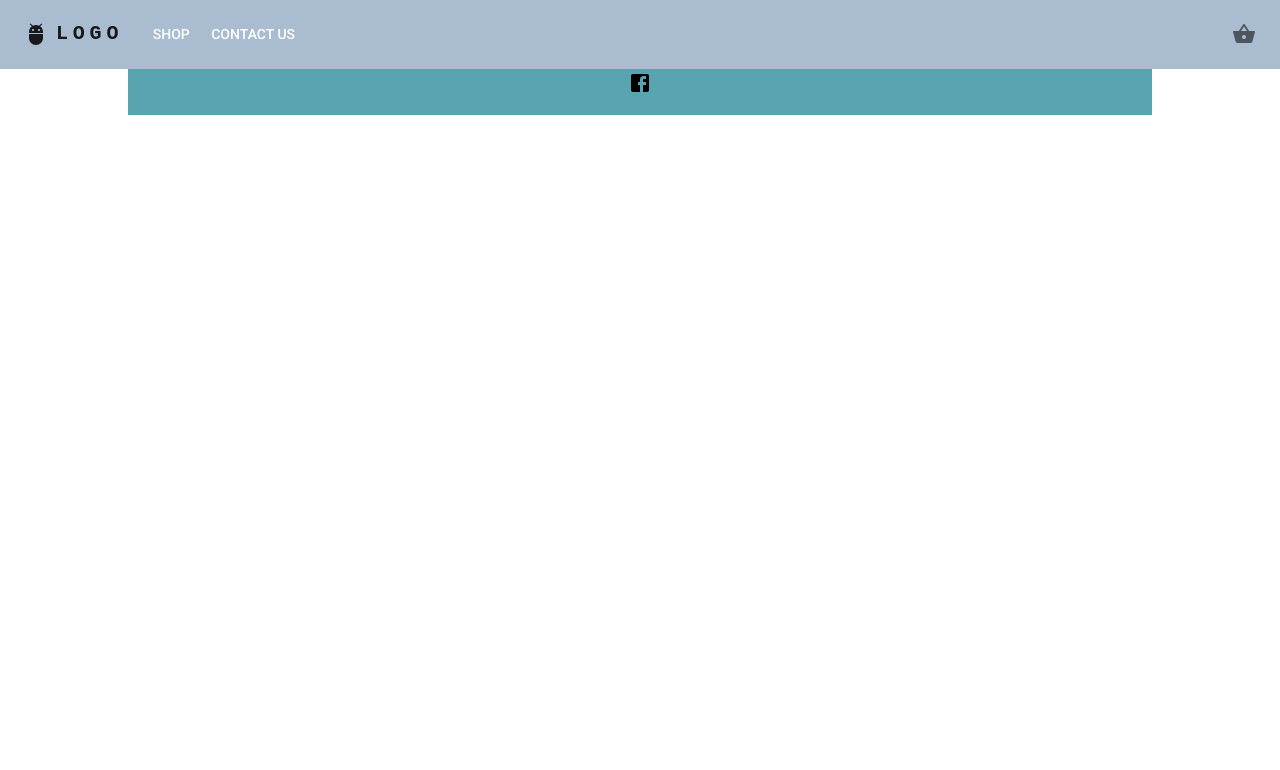
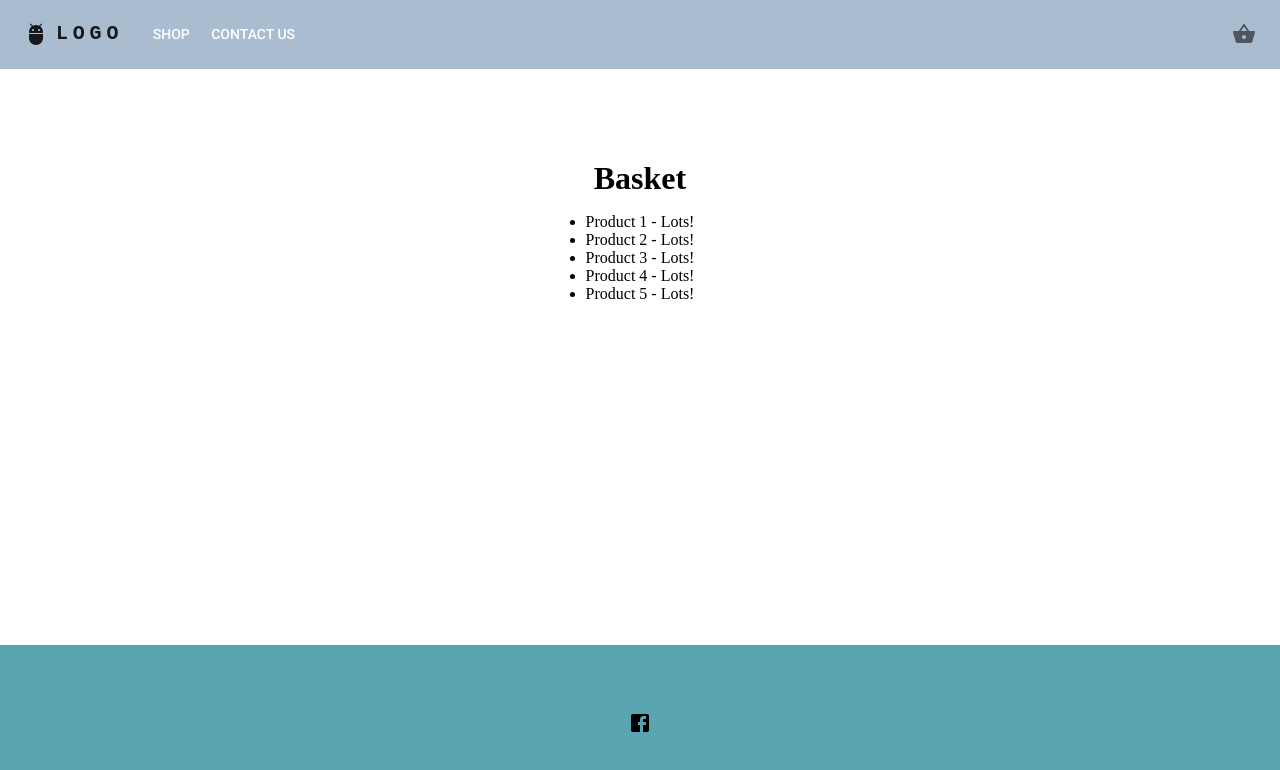
Before and after one commit to RhydianJenkins/countrygardens, a Next.js app: page /basket in a window 1280 px wide. Shown: the top 770 px of the page. Built offline with nearby package versions, Linux system fonts and the light colour scheme.

Commit message:
Add basket page

```diff
--- a/src/components/footer.tsx
+++ b/src/components/footer.tsx
@@ -4,13 +4,14 @@ import { Facebook } from '@mui/icons-material';
 export default function Footer() {
     return (
         <Box sx={{
-            width: '80vw',
+            width: '100vw',
             backgroundColor: 'secondary.main',
             margin: 'auto',
-            padding: '16px',
+            padding: '1em',
             display: 'flex',
             justifyContent: 'center',
             alignItems: 'center',
+            height: '10em',
         }}>
             <a href="https://www.facebook.com/CountryGardensSelsey" target="_blank">
                 <Facebook />
--- a/src/pages/basket/index.tsx
+++ b/src/pages/basket/index.tsx
@@ -1,15 +1,29 @@
+'use client';
+
+import { Box } from "@mui/material";
+
 function BasketPage() {
     const basket = [
-        {
-            id: 1,
-            name: 'Product 1',
-            price: 'Lots!',
-        },
+        { id: 1, name: 'Product 1', price: 'Lots!' },
+        { id: 2, name: 'Product 2', price: 'Lots!' },
+        { id: 3, name: 'Product 3', price: 'Lots!' },
+        { id: 4, name: 'Product 4', price: 'Lots!' },
+        { id: 5, name: 'Product 5', price: 'Lots!' },
     ];
 
     return (
-        <div>
+        <Box sx={{
+            display: 'flex',
+            flexDirection: 'column',
+            marginTop: '10em',
+            alignItems: 'center',
+        }}>
             <h1>Basket</h1>
+            <Box sx={{
+                minHeight: 'calc(100vh - 22em)',
+                padding: '1em',
+                flexGrow: 1,
+            }}>
                 <ul>
                     {basket.map((item) => (
                         <li key={item.id}>
@@ -17,7 +31,8 @@ function BasketPage() {
                         </li>
                     ))}
                 </ul>
-        </div>
+            </Box>
+        </Box>
     );
 }
 
```
Lines whose indentation alone changed are shown as unchanged.
